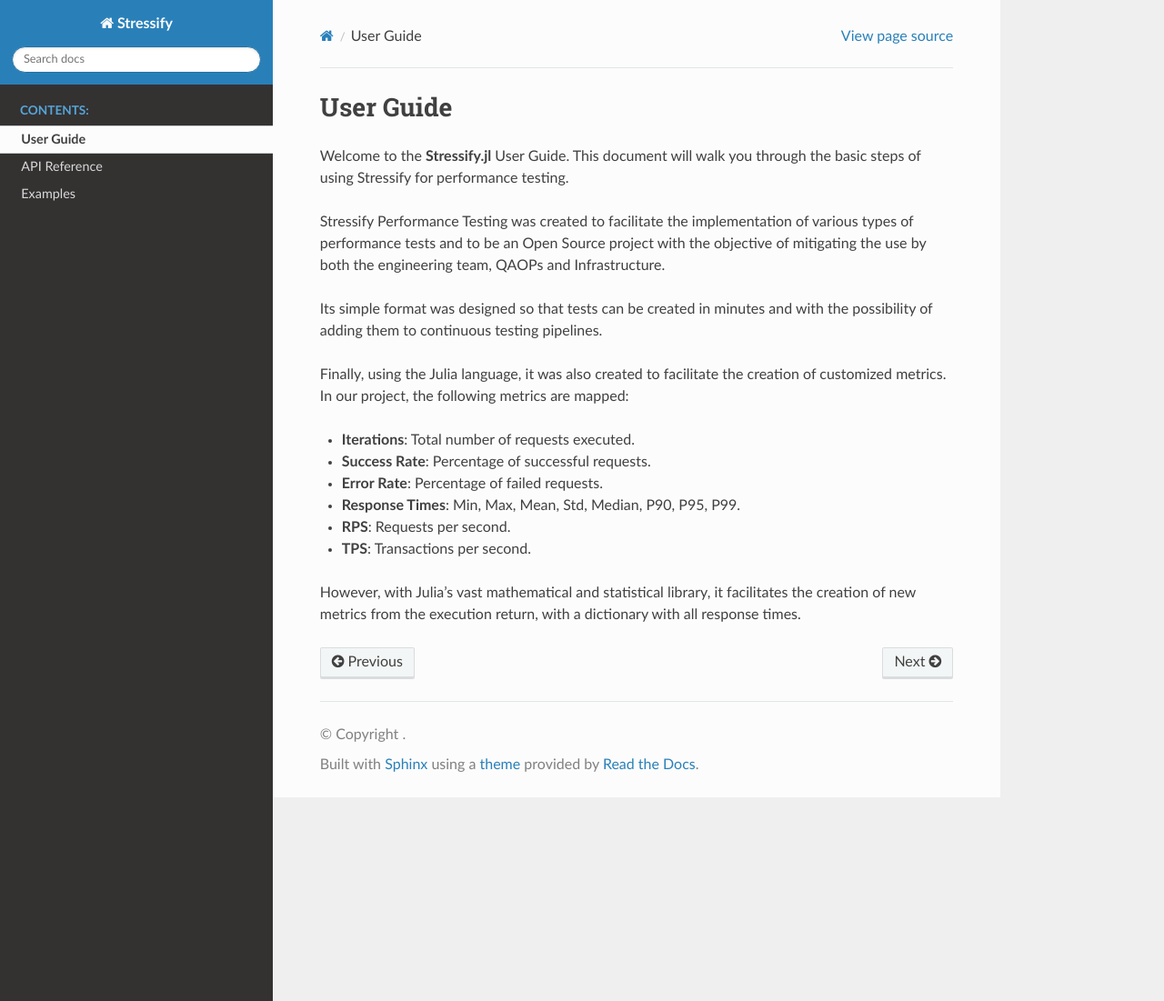
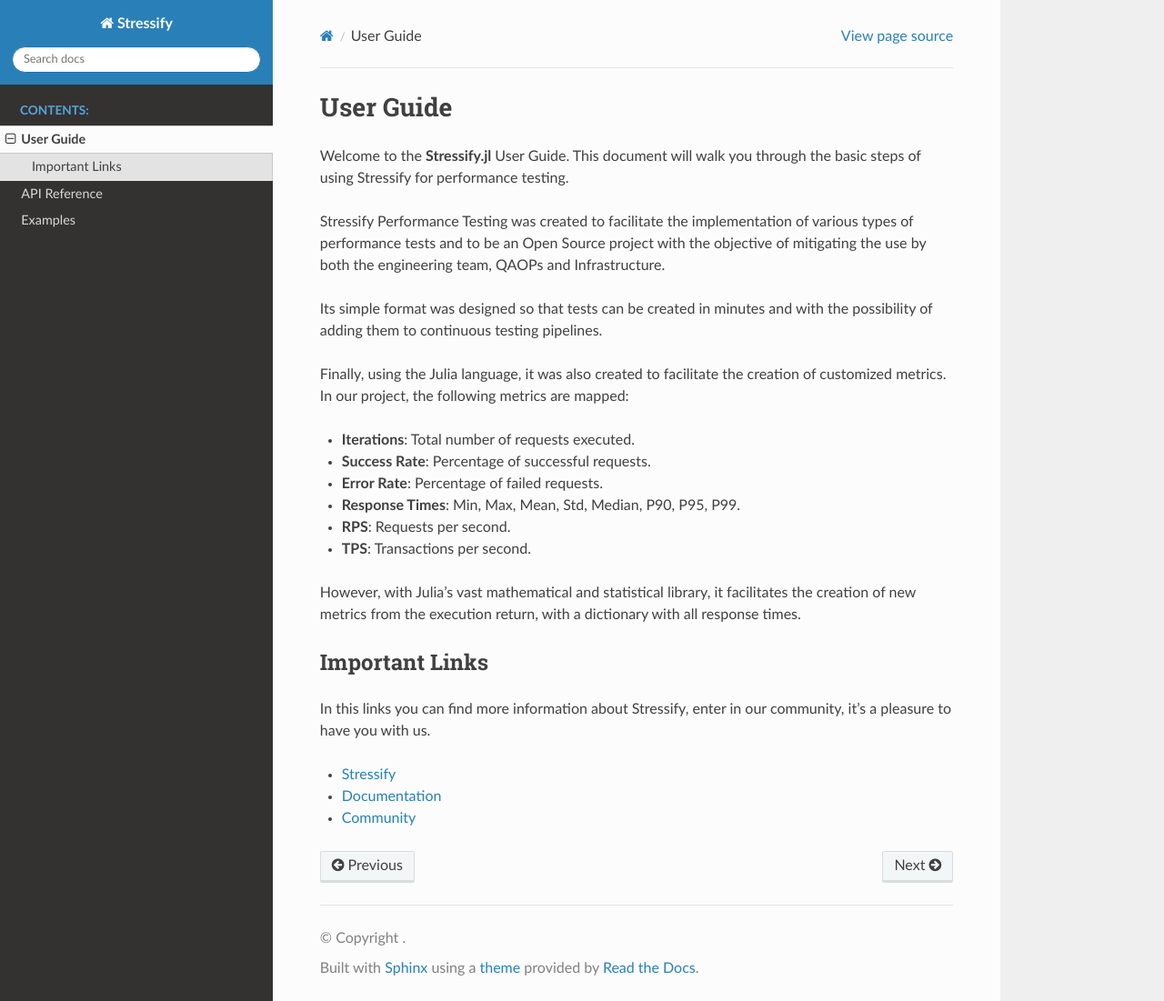
Before and after one commit to jfilhoGN/Stressify.jl, a Sphinx documentation site: the page built from docs/source/guide.rst, in a window 1280 px wide and 1101 px high. Shown: the whole window at 91% size. Built offline with Sphinx 7.4.7 and the Read the Docs theme 3.1.0, drawn with Linux system fonts in a browser that asks for light colours.

Commit message:
create in documentation a link to the community

```diff
--- a/docs/source/guide.rst
+++ b/docs/source/guide.rst
@@ -1,4 +1,8 @@
 .. _guide:
+
+.. _Stressify: https://github.com/jfilhoGN/Stressify.jl/tree/main/examples
+.. _Documentation: https://stressifyjl.readthedocs.io/en/latest/
+.. _Community: https://app.gitter.im/#/room/#stressify:gitter.im
 
 User Guide
 ==========
@@ -19,3 +23,12 @@
 - **TPS**: Transactions per second.
 
 However, with Julia's vast mathematical and statistical library, it facilitates the creation of new metrics from the execution return, with a dictionary with all response times.
+
+Important Links
+-------------------
+
+In this links you can find more information about Stressify, enter in our community, it's a pleasure to have you with us.
+
+- `Stressify`_
+- `Documentation`_
+- `Community`_
--- a/docs/source/index.rst
+++ b/docs/source/index.rst
@@ -1,7 +1,7 @@
 Welcome to Stressify.jl's documentation!
 ========================================
 
-Contents:
+Contents: Welcome to Stressify.jl' Performance Testing Documentation!
 
 .. toctree::
    :maxdepth: 2
```
